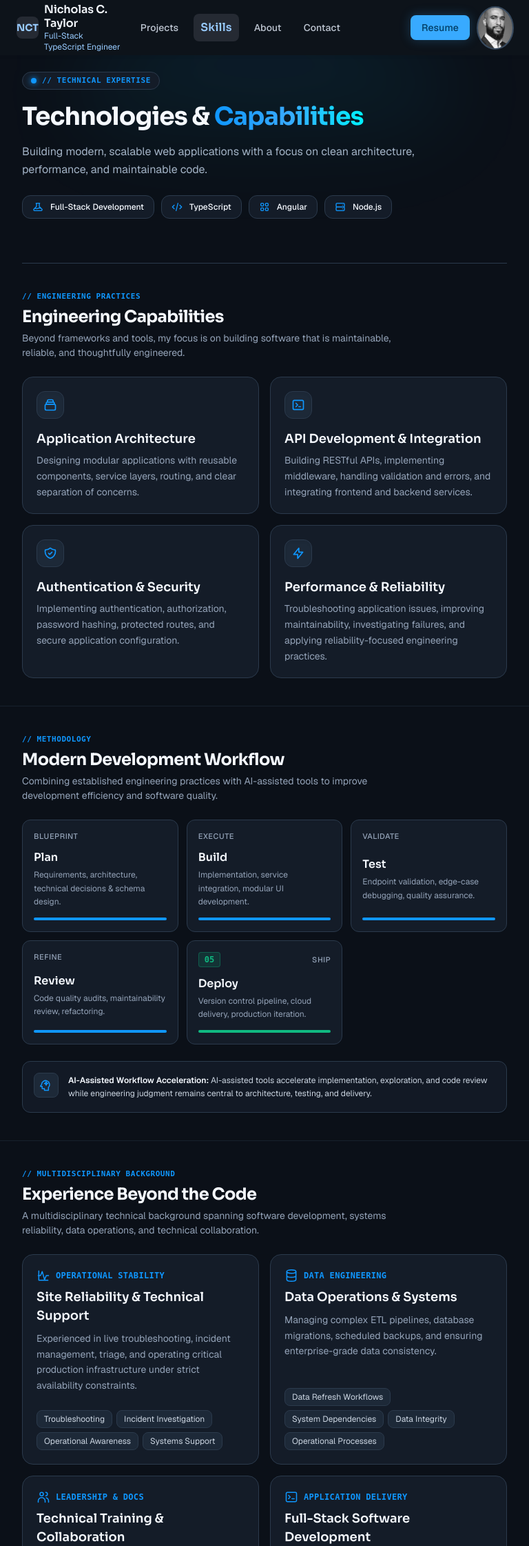
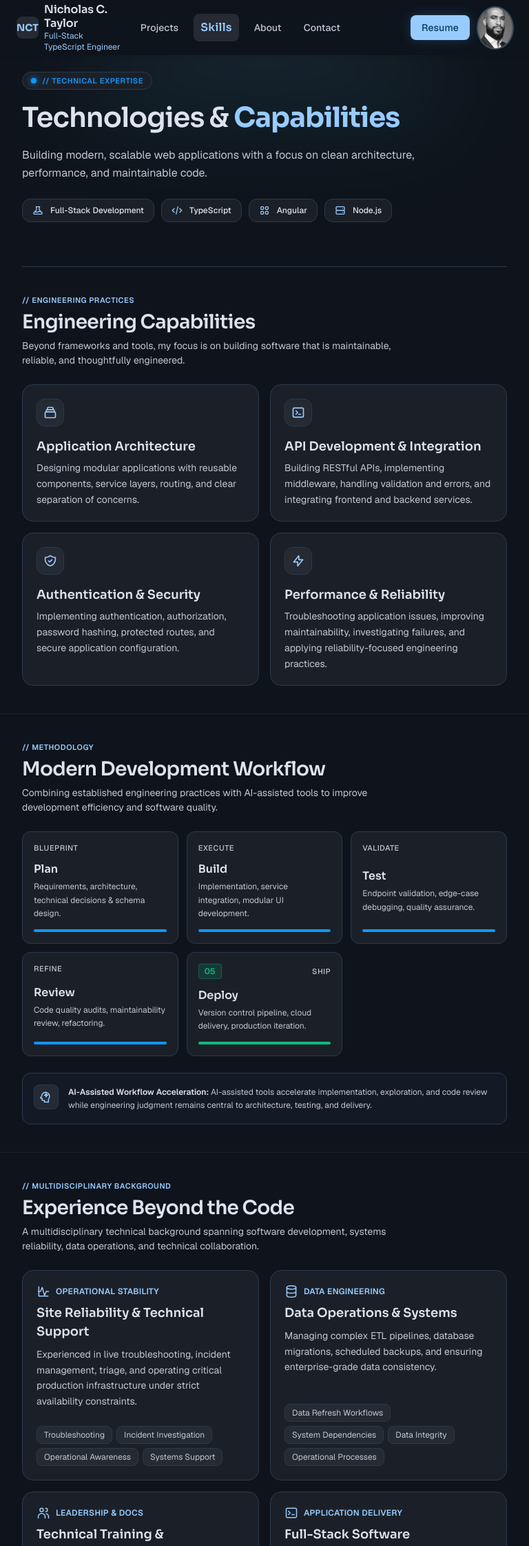
Before and after one commit to southnick225/portfolio_resurrection, a Node server app: page /skills in a window 768 px wide. Shown: the top 2241 px of the page at 69% size. Run offline with Node 20, Linux system fonts and the light colour scheme.

Commit message:
style: refine UI styling and visual consistency

```diff
--- a/src/public/css/skillsPage.css
+++ b/src/public/css/skillsPage.css
@@ -1,4 +1,4 @@
-.skills-page { background: var(--color-background); color: var(--color-text-primary); }
+.skills-page { --color-primary: #98cbff; --color-primary-hover: #98cbff; --color-background: var(--header-background); --color-text-primary: var(--header-text); --color-text-secondary: var(--header-muted); --color-surface: #1b2028; --color-surface-elevated: var(--header-surface); background: var(--color-background); color: var(--color-text-primary); }
 .skills-hero {
   position: relative;
   isolation: isolate;
@@ -16,7 +16,7 @@
   width: min(560px, 100%);
   height: 220px;
   border-radius: 50%;
-  background: linear-gradient(to bottom, rgb(15 151 255 / 15%), rgb(0 240 255 / 5%), transparent);
+  background: linear-gradient(to bottom, rgb(152 203 255 / 15%), rgb(0 240 255 / 5%), transparent);
   filter: blur(64px);
   pointer-events: none;
 }
@@ -27,11 +27,12 @@
   margin-top: 64px;
   border-bottom: 1px solid var(--color-border);
 }
+.skills-eyebrow, .workflow-stage { --color-primary: #0f97ff; --color-primary-hover: #38aaff; }
 .skills-eyebrow { display: inline-flex; align-items: center; gap: 8px; padding: 6px 12px; margin-bottom: 24px; border: 1px solid var(--color-border); border-radius: 999px; background: var(--color-surface); color: var(--color-primary); font-size: 12px; line-height: 16px; font-weight: 600; letter-spacing: 0.05em; text-transform: uppercase; }
 .skills-status-dot { flex-shrink: 0; width: 8px; height: 8px; border-radius: 50%; background: var(--color-primary); }
 .skills-eyebrow-prefix { display: none; }
-.skills-hero h1 { max-width: 1000px; margin: 0 0 24px; font: 700 60px/1.12 "Sora", sans-serif; letter-spacing: -0.025em; }
-.skills-hero h1 > span { color: var(--color-primary); background: linear-gradient(to right, var(--color-primary), var(--color-primary-hover), #00f0ff); background-clip: text; -webkit-text-fill-color: transparent; }
+.skills-hero h1 { max-width: 1000px; margin: 0 0 24px; font: 700 56px/64px "Sora", sans-serif; letter-spacing: -0.025em; }
+.skills-hero h1 > span { color: var(--color-primary); text-shadow: 0 0 24px rgb(56 170 255 / 35%); }
 .skills-description { max-width: 672px; margin: 0; color: var(--color-text-secondary); font-size: 18px; line-height: 1.625; }
 .skills-technologies { display: flex; flex-wrap: wrap; gap: 12px; padding: 0; margin: 40px 0 0; list-style: none; }
 .skills-technologies li { display: inline-flex; align-items: center; gap: 10px; padding: 8px 16px; border: 1px solid var(--color-border); border-radius: 8px; background: var(--color-surface); font-size: 12px; line-height: 16px; font-weight: 600; }
@@ -39,21 +40,21 @@
 .engineering-capabilities { padding-block: 80px; border-bottom: 1px solid rgb(43 58 76 / 40%); }
 .capabilities-inner, .skills-projects-inner, .experience-inner, .workflow-inner { max-width: 1280px; margin-inline: auto; padding-inline: 32px; }
 .capabilities-heading, .skills-projects-heading, .experience-heading, .workflow-heading { margin-bottom: 48px; }
-.capabilities-eyebrow, .skills-projects-eyebrow, .experience-eyebrow, .workflow-eyebrow { margin: 0 0 8px; color: var(--color-primary); font: 500 12px/16px ui-monospace, monospace; letter-spacing: 0.05em; text-transform: uppercase; }
-.capabilities-heading h2, .skills-projects-heading h2, .experience-heading h2, .workflow-heading h2 { margin: 0 0 8px; font: 700 30px/1.25 "Sora", sans-serif; letter-spacing: -0.025em; }
+.capabilities-eyebrow, .skills-projects-eyebrow, .experience-eyebrow, .workflow-eyebrow { margin: 0 0 8px; color: var(--color-primary); font: 500 12px/16px "Geist", sans-serif; letter-spacing: 0.05em; text-transform: uppercase; }
+.capabilities-heading h2, .skills-projects-heading h2, .experience-heading h2, .workflow-heading h2 { margin: 0 0 8px; font: 600 40px/48px "Sora", sans-serif; letter-spacing: -0.025em; }
 .capabilities-description, .skills-projects-description, .experience-description, .workflow-description { max-width: 672px; margin: 0; color: var(--color-text-secondary); font-size: 14px; line-height: 1.5; }
 .capabilities-grid { display: grid; grid-template-columns: repeat(2, minmax(0, 1fr)); gap: 24px; }
 .capability-card { padding: 24px; border: 1px solid var(--color-border); border-radius: 12px; background: var(--color-surface); }
-.capability-icon { display: grid; place-items: center; width: 48px; height: 48px; margin-bottom: 16px; border-radius: 8px; background: rgb(15 151 255 / 10%); color: var(--color-primary); }
-.capability-card h3 { margin: 0 0 8px; font: 700 18px/1.5 "Sora", sans-serif; }
+.capability-icon { display: grid; place-items: center; width: 48px; height: 48px; margin-bottom: 16px; border-radius: 8px; background: rgb(152 203 255 / 10%); color: var(--color-primary); }
+.capability-card h3 { margin: 0 0 8px; font: 600 18px/1.5 "Sora", sans-serif; }
 .capability-card p { margin: 0; color: var(--color-text-secondary); font-size: 14px; line-height: 1.625; }
 @media (min-width: 768px) and (max-width: 1023px) {
   .skills-hero { padding: 24px 0 0;}
   .skills-hero-inner { max-width: 820px; }
-  .skills-eyebrow { padding-block: 4px; margin-bottom: 16px; font: 600 11px/16px ui-monospace, monospace; }
+  .skills-eyebrow { padding-block: 4px; margin-bottom: 16px; font: 600 11px/16px "Geist", sans-serif; }
   .skills-eyebrow-prefix { display: inline; }
   .skills-status-dot { box-shadow: 0 0 8px var(--color-primary); }
-  .skills-hero h1 { margin-bottom: 16px; font-size: 36px; line-height: 1.25; }
+  .skills-hero h1 { margin-bottom: 16px; font-size: 40px; line-height: 1.25; font-weight: 600; }
   .skills-description { max-width: 576px; font-size: 16px; }
   .skills-technologies { gap: 10px; margin-top: 24px; }
   .skills-technologies li { padding-inline: 14px; border-radius: 12px; font-weight: 500; }
@@ -61,21 +62,21 @@
   .capabilities-inner, .skills-projects-inner, .experience-inner, .workflow-inner { max-width: 820px; }
   .capabilities-heading, .skills-projects-heading, .experience-heading, .workflow-heading { margin-bottom: 24px; }
   .capabilities-eyebrow, .skills-projects-eyebrow, .experience-eyebrow, .workflow-eyebrow { margin-bottom: 6px; font-size: 11px; font-weight: 600; }
-  .capabilities-heading h2, .skills-projects-heading h2, .experience-heading h2, .workflow-heading h2 { margin-bottom: 6px; font-size: 24px; }
-  .capabilities-description, .skills-projects-description, .experience-description, .workflow-description { max-width: 576px; color: #94a3b8; }
+  .capabilities-heading h2, .skills-projects-heading h2, .experience-heading h2, .workflow-heading h2 { margin-bottom: 6px; font-size: 28px; line-height: 36px; }
+  .capabilities-description, .skills-projects-description, .experience-description, .workflow-description { max-width: 576px; color: var(--color-text-secondary); }
   .capabilities-grid { gap: 16px; }
   .capability-card { padding: 20px; border-radius: 16px; }
   .capability-icon { width: 40px; height: 40px; border: 1px solid var(--color-border); border-radius: 12px; background: var(--color-surface-elevated); box-shadow: inset 0 2px 4px rgb(0 0 0 / 5%); }
   .capability-icon svg { width: 20px; height: 20px; }
   .capability-card h3 { margin-bottom: 6px; font-weight: 600; }
-  .capability-card p { color: #94a3b8; }
+  .capability-card p { color: var(--color-text-secondary); }
 }
 @media (max-width: 767px) {
   .skills-hero { padding: 24px 0 0; margin-top: 0; }
   .skills-hero-inner { padding-inline: 16px; }
-  .skills-eyebrow { padding: 0; margin-bottom: 10px; border: 0; border-radius: 0; background: transparent; font: 600 11px/16px ui-monospace, monospace; }
+  .skills-eyebrow { padding: 0; margin-bottom: 10px; border: 0; border-radius: 0; background: transparent; font: 600 11px/16px "Geist", sans-serif; }
   .skills-eyebrow-prefix { display: inline; }
-  .skills-hero h1 { margin-bottom: 12px; font-size: 30px; line-height: 36px; }
+  .skills-hero h1 { margin-bottom: 12px; font-size: 28px; line-height: 36px; font-weight: 600; letter-spacing: -0.02em; }
   .skills-description { font-size: 14px; line-height: 1.625; }
   .skills-technologies { gap: 8px; margin-top: 24px; }
   .skills-technologies li { padding-inline: 12px; gap: 8px; font-weight: 500; }
@@ -99,7 +100,7 @@
 .workflow-stages { display: grid; grid-template-columns: repeat(5, minmax(0, 1fr)); gap: 12px; margin: 0; padding: 0; list-style: none; }
 .workflow-stage { display: flex; flex-direction: column; justify-content: space-between; gap: 12px; min-width: 0; padding: 16px; border: 1px solid var(--color-border); border-radius: 12px; background: var(--color-surface); overflow: hidden; }
 .workflow-stage-meta { display: flex; justify-content: space-between; align-items: center; gap: 8px; }
-.workflow-number { padding: 2px 8px; border: 1px solid rgb(15 151 255 / 30%); border-radius: 4px; background: rgb(15 151 255 / 15%); color: var(--color-primary); font: 700 12px/16px ui-monospace, monospace; }
+.workflow-number { padding: 2px 8px; border: 1px solid rgb(15 151 255 / 30%); border-radius: 4px; background: rgb(15 151 255 / 15%); color: var(--color-primary); font: 700 12px/16px "Geist", sans-serif; }
 .workflow-label { color: var(--color-text-secondary); font-size: 11px; font-weight: 500; letter-spacing: 0.05em; text-transform: uppercase; }
 .workflow-stage h3 { margin: 0 0 4px; font: 600 16px/24px "Sora", sans-serif; }
 .workflow-stage p { margin: 0; color: var(--color-text-secondary); font-size: 12px; line-height: 1.625; }
@@ -115,9 +116,9 @@
   .workflow-heading { margin-bottom: 24px; }
   .workflow-stages { grid-template-columns: repeat(3, minmax(0, 1fr)); }
   .workflow-stage:not(.workflow-stage-deploy) .workflow-number { display: none; }
-  .workflow-label, .workflow-stage p { color: #94a3b8; }
+  .workflow-label, .workflow-stage p { color: var(--color-text-secondary); }
   .workflow-callout { margin-top: 24px; }
-  .workflow-callout p { color: #cbd5e1; }
+  .workflow-callout p { color: var(--color-text-secondary); }
 }
 @media (max-width: 767px) {
   .development-workflow { padding-block: 32px; }
@@ -140,10 +141,10 @@
 .experience-grid { display: grid; grid-template-columns: repeat(2, minmax(0, 1fr)); gap: 24px; }
 .experience-card { min-width: 0; padding: 24px; border: 1px solid var(--color-border); border-radius: 12px; background: var(--color-surface); }
 .experience-card-heading { display: grid; grid-template-columns: 10px minmax(0, 1fr); align-items: center; gap: 12px; margin-bottom: 12px; }
-.experience-category { display: none; margin: 0; color: var(--color-primary); font: 600 12px/16px ui-monospace, monospace; letter-spacing: 0.025em; text-transform: uppercase; }
+.experience-category { display: none; margin: 0; color: var(--color-primary); font: 600 12px/16px "Geist", sans-serif; letter-spacing: 0.025em; text-transform: uppercase; }
 .experience-icon { width: 10px; height: 10px; border-radius: 50%; background: var(--color-primary); color: var(--color-primary); }
 .experience-icon svg { display: none; }
-.experience-card h3 { margin: 0; font: 700 16px/1.5 "Sora", sans-serif; }
+.experience-card h3 { margin: 0; font: 600 16px/1.5 "Sora", sans-serif; }
 .experience-card-description { margin: 0 0 16px; color: var(--color-text-secondary); font-size: 12px; line-height: 1.625; }
 .experience-tags { display: flex; flex-wrap: wrap; gap: 6px; margin: 0; padding: 0; list-style: none; }
 .experience-tags li { max-width: 100%; padding: 2px 8px; border: 1px solid var(--color-border); border-radius: 4px; background: var(--color-surface-elevated); color: var(--color-text-secondary); font-size: 11px; line-height: 16px; overflow-wrap: anywhere; }
@@ -154,9 +155,9 @@
   .experience-icon { grid-column: 1; grid-row: 1; width: 20px; height: 20px; background: transparent; border-radius: 0; }
   .experience-icon svg { display: block; }
   .experience-card h3 { grid-column: 1 / -1; grid-row: 2; font-size: 18px; font-weight: 600; }
-  .experience-card-description { margin-bottom: 24px; color: #94a3b8; font-size: 14px; }
+  .experience-card-description { margin-bottom: 24px; color: var(--color-text-secondary); font-size: 14px; }
   .experience-tags { margin-top: auto; }
-  .experience-tags li { padding: 4px 10px; border-radius: 8px; color: #cbd5e1; font-size: 12px; }
+  .experience-tags li { padding: 4px 10px; border-radius: 8px; color: var(--color-text-secondary); font-size: 12px; }
 }
 @media (min-width: 768px) and (max-width: 1023px) {
   .experience-beyond-code { padding-block: 40px; }
```
Also changed, not shown: other parts of src/public/css/skillsPage.css (+16 -12 lines).
